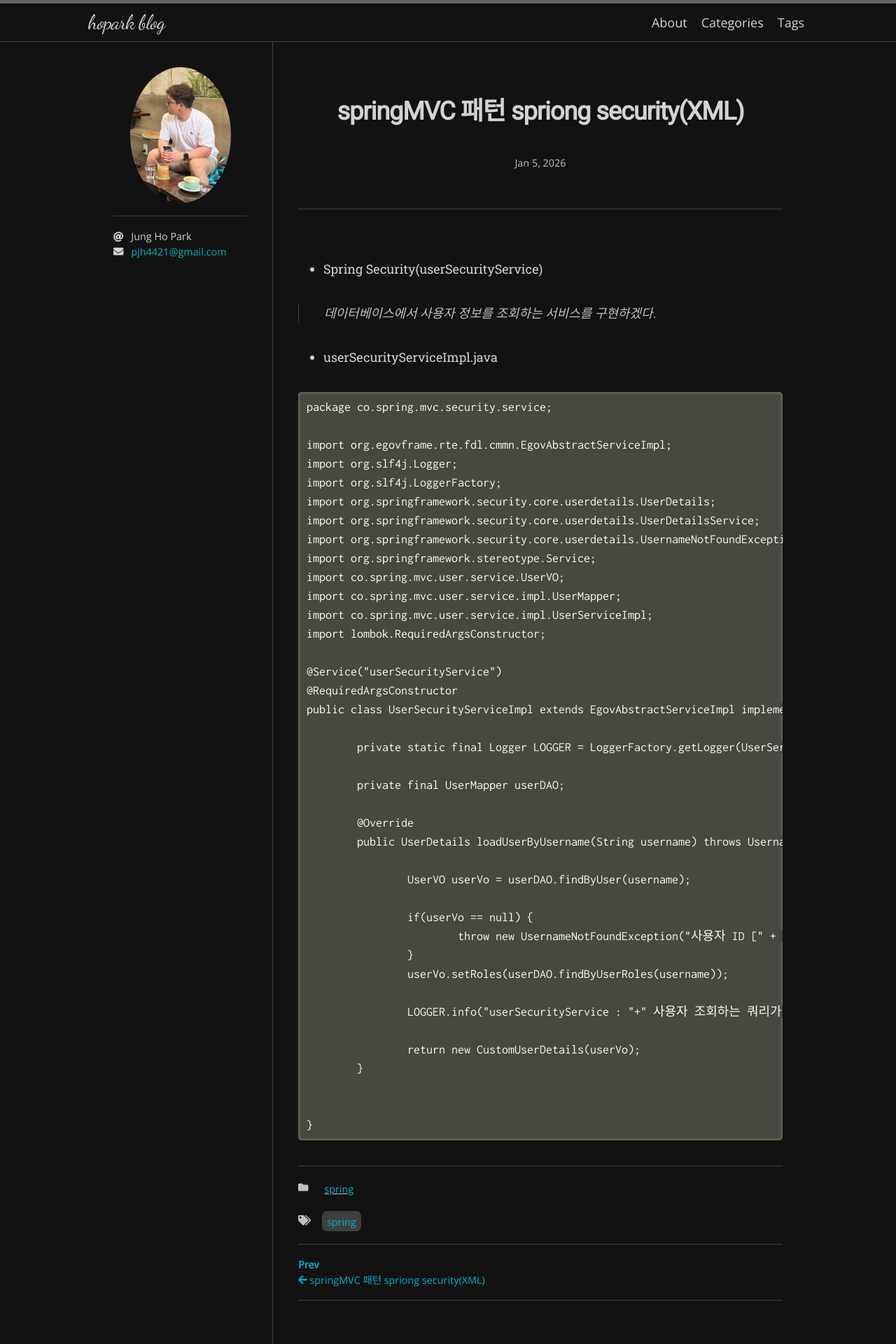
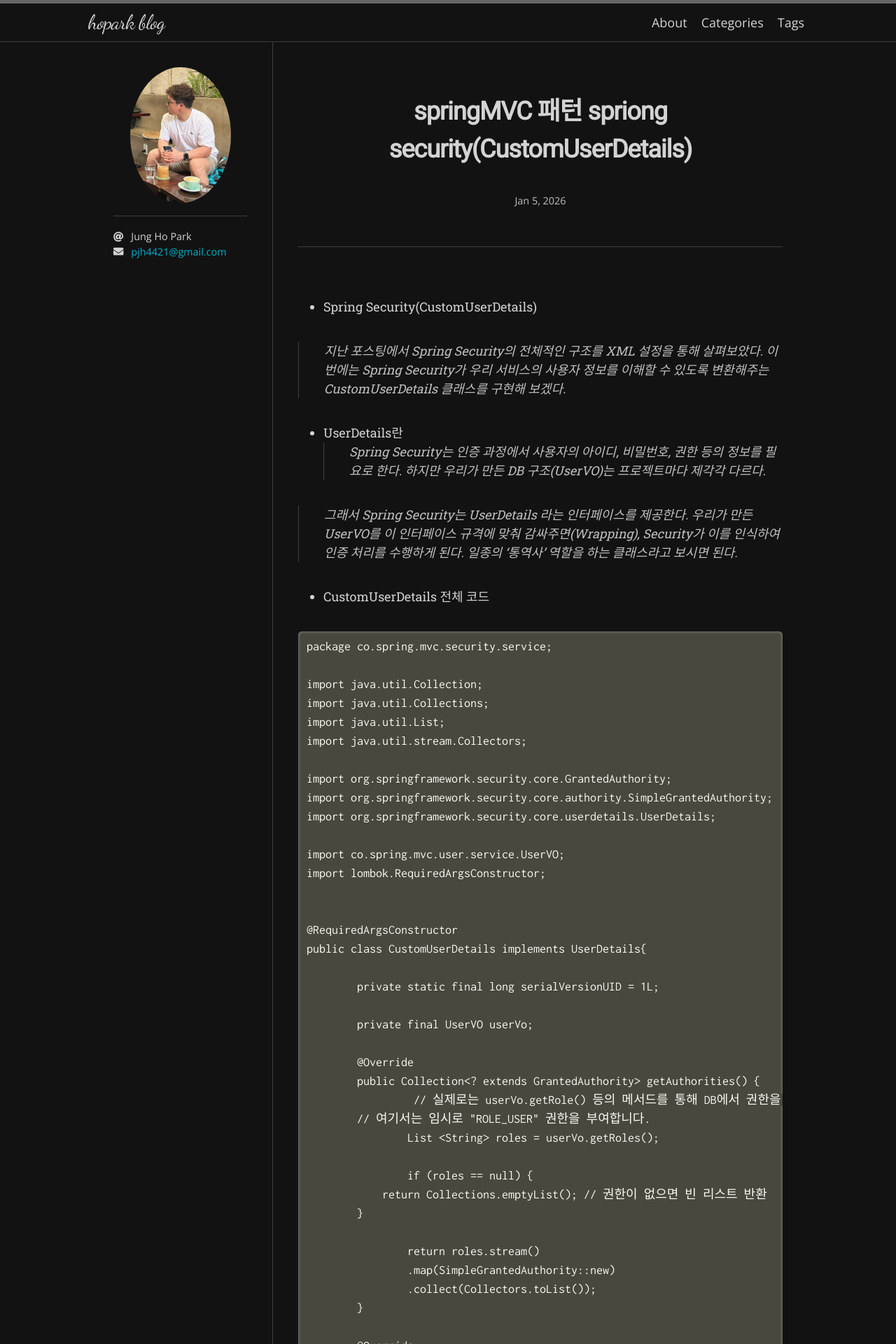
Before and after one commit to skateboarder-man/hopark, a Jekyll site: the page built from _posts/2026-01-05-springMVC_1.md, in a window 1280 px wide. Shown: the top 1920 px of the page at 70% size. Built offline with Jekyll 4.4.1, drawn with Linux system fonts in a browser that asks for light colours; nearby versions of some CDN libraries; some web fonts are replaced; some of the changed text lies outside the part shown.

Commit message:
CustomUserDetails

````diff
--- a/_posts/2026-01-05-springMVC_1.md
+++ b/_posts/2026-01-05-springMVC_1.md
@@ -1,54 +1,109 @@
 ---
 layout: post
-title: springMVC 패턴 spriong security(XML)
+title: springMVC 패턴 spriong security(CustomUserDetails)
 tags: [spring]
 categories: spring
 ---
 
-- Spring Security(userSecurityService)
+- Spring Security(CustomUserDetails)
 
-> 데이터베이스에서 사용자 정보를 조회하는 서비스를 구현하겠다.
+> 지난 포스팅에서 Spring Security의 전체적인 구조를 XML 설정을 통해 살펴보았다. 이번에는 Spring Security가 우리 서비스의 사용자 정보를 이해할 수 있도록 변환해주는 CustomUserDetails 클래스를 구현해 보겠다.
 
-- userSecurityServiceImpl.java
+- UserDetails란
+>  Spring Security는 인증 과정에서 사용자의 아이디, 비밀번호, 권한 등의 정보를 필요로 한다. 하지만 우리가 만든 DB 구조(UserVO)는 프로젝트마다 제각각 다르다.
+
+> 그래서 Spring Security는 UserDetails 라는 인터페이스를 제공한다. 우리가 만든 UserVO를 이 인터페이스 규격에 맞춰 감싸주면(Wrapping), Security가 이를 인식하여 인증 처리를 수행하게 된다. 일종의 '통역사' 역할을 하는 클래스라고 보시면 된다.
+
+- CustomUserDetails 전체 코드
 
 ```
 package co.spring.mvc.security.service;
 
-import org.egovframe.rte.fdl.cmmn.EgovAbstractServiceImpl;
-import org.slf4j.Logger;
-import org.slf4j.LoggerFactory;
+import java.util.Collection;
+import java.util.Collections;
+import java.util.List;
+import java.util.stream.Collectors;
+
+import org.springframework.security.core.GrantedAuthority;
+import org.springframework.security.core.authority.SimpleGrantedAuthority;
 import org.springframework.security.core.userdetails.UserDetails;
-import org.springframework.security.core.userdetails.UserDetailsService;
-import org.springframework.security.core.userdetails.UsernameNotFoundException;
-import org.springframework.stereotype.Service;
+
 import co.spring.mvc.user.service.UserVO;
-import co.spring.mvc.user.service.impl.UserMapper;
-import co.spring.mvc.user.service.impl.UserServiceImpl;
 import lombok.RequiredArgsConstructor;
 
-@Service("userSecurityService")
+
 @RequiredArgsConstructor
-public class UserSecurityServiceImpl extends EgovAbstractServiceImpl implements UserDetailsService {
+public class CustomUserDetails implements UserDetails{
 
-	private static final Logger LOGGER = LoggerFactory.getLogger(UserServiceImpl.class);
+	private static final long serialVersionUID = 1L;
 
-	private final UserMapper userDAO;
+	private final UserVO userVo;
 
 	@Override
-	public UserDetails loadUserByUsername(String username) throws UsernameNotFoundException {
+	public Collection<? extends GrantedAuthority> getAuthorities() {
+		 // 실제로는 userVo.getRole() 등의 메서드를 통해 DB에서 권한을 가져와야 합니다.
+        // 여기서는 임시로 "ROLE_USER" 권한을 부여합니다.
+		List <String> roles = userVo.getRoles();
 
-		UserVO userVo = userDAO.findByUser(username);
+		if (roles == null) {
+            return Collections.emptyList(); // 권한이 없으면 빈 리스트 반환
+        }
 
-		if(userVo == null) {
-			throw new UsernameNotFoundException("사용자 ID [" + username + "]를 찾을 수 없습니다.");
-		}
-		userVo.setRoles(userDAO.findByUserRoles(username));
+		return roles.stream()
+                .map(SimpleGrantedAuthority::new)
+                .collect(Collectors.toList());
+	}
 
-		LOGGER.info("userSecurityService : "+" 사용자 조회하는 쿼리가 있는 servicee"+userVo.getRoles());
+	@Override
+	public String getPassword() {
+		// TODO Auto-generated method stub
+		return userVo.getPassword();
+	}
 
-		return new CustomUserDetails(userVo);
+	@Override
+	public String getUsername() {
+		// TODO Auto-generated method stub
+		return userVo.getUserId();
 	}
+
+	@Override
+	public boolean isAccountNonExpired() {
+		// TODO Auto-generated method stub
+		return true; // 만료되지 않음 (필요에 따라 userVo의 상태 필드를 참조하여 구현)
+	}
+
+	@Override
+	public boolean isAccountNonLocked() {
+		// TODO Auto-generated method stub
+		return true; // 잠금되지 않음
+	}
+
+	@Override
+	public boolean isCredentialsNonExpired() {
+		// TODO Auto-generated method stub
+		return true; // 비밀번호 만료되지 않음
+	}
+
+	@Override
+	public boolean isEnabled() {
+		// TODO Auto-generated method stub
+		return "N".equalsIgnoreCase(userVo.getIsDeleted());
+	}
+
+	public UserVO getUserVo() {
+		return userVo;
+	}
+
 
 
 }
 ```
+
+> 코드 설명
+> - getAuthorities(): 사용자가 가진 권한(예: ROLE_USER, ROLE_ADMIN)을 Spring Security가 검증할 수 있는 객체 형태로 바꾸어 전달.
+> - isEnabled(): 실무에서 매우 유용한 부분. DB의 isDeleted 컬럼을 확인하여, 탈퇴한 회원이 로그인을 시도할 경우 인증을 거부하도록 함.
+> - getUserVo(): 인증이 완료된 후 컨트롤러에서 로그인한 사용자의 이름, 이메일 등 추가 정보가 필요할 때 이 메서드를 통해 원본 객체에 접근.
+
+
+CustomUserDetails는 데이터의 규격을 맞추는 작업이였음. 이제 이 규격에 데이터를 채워 넣어주는 서비스 클래스를 다음 포스팅에서는 설명하겠음.
+실제 DB에서 사용자 정보를 조회하여 이 CustomUserDetails를 생성해 주는 UserDetailsService 구현 하겠다.
````
